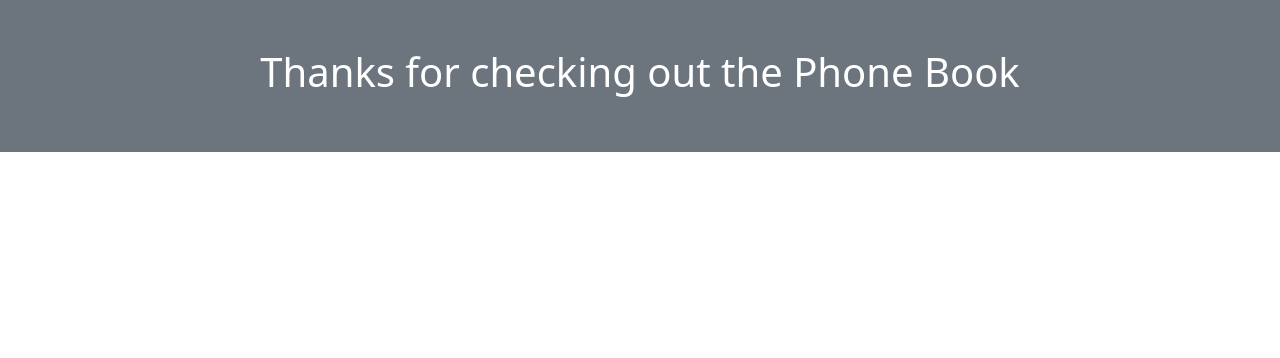
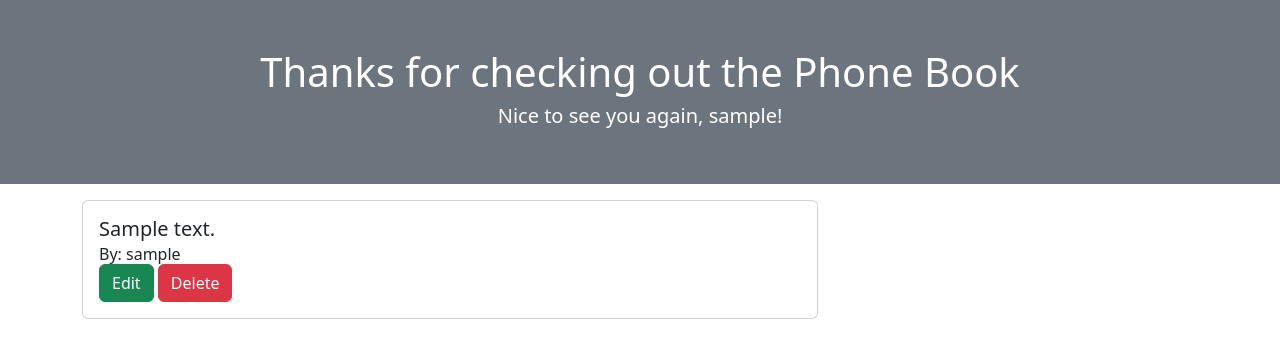
Before and after one commit to Eren-Enou/Flask_Phone_Book, a Flask app: page / in a window 1280 px wide. Shown: the part 56-414 px from the top of the page. Run offline with Flask 3, Linux system fonts and the light colour scheme; a user stored in the database is signed in; tables that the repository leaves empty hold one stand-in row (values such as "Sample post").

Commit message:
updaated forms, models, routes

```diff
--- a/app/forms.py
+++ b/app/forms.py
@@ -23,3 +23,7 @@ class LoginForm(FlaskForm):
     username = StringField('Username', validators=[InputRequired()])
     password = PasswordField('Password', validators=[InputRequired()])
     submit = SubmitField('Log In')
+
+class SearchForm(FlaskForm):
+    search_term = StringField("Search Term")
+    submit = SubmitField("Search")
--- a/app/models.py
+++ b/app/models.py
@@ -13,6 +13,7 @@ class Address(db.Model):
     phone_number = db.Column(db.String(25), nullable=False)
     address = db.Column(db.String(75), nullable=False)
     user_id = db.Column(db.Integer, db.ForeignKey('user.id')) # SQL - FOREIGN KEY(user_id) REFERENCES user(id)
+
 
 
     def __init__(self, **kwargs):
--- a/app/routes.py
+++ b/app/routes.py
@@ -1,7 +1,7 @@
 from app import app, db
 from flask import render_template, redirect, url_for, flash
 # from fake_data import posts
-from app.forms import SignUpForm, LoginForm, AddressForm
+from app.forms import SignUpForm, LoginForm, AddressForm, SearchForm
 from app.models import User, Address
 from flask_login import login_user, logout_user, login_required, current_user
 
@@ -9,7 +9,11 @@ from flask_login import login_user, logout_user, login_required, current_user
 @app.route('/')
 def index():
     addresses = Address.query.all()
-    return render_template('index.html')
+    form = SearchForm()
+    if form.validate_on_submit():
+        search_term = form.search_term.data
+        addresses = db.session.execute(db.select(Address).where((Address.address.ilike(f"%{search_term}%")) | (Address.phone_number.ilike(f"%{search_term}%")))).scalars().all()
+    return render_template('index.html', addresses=addresses, form=form)
 
 
 @app.route('/address', methods=["GET", "POST"])
@@ -82,3 +86,42 @@ def logout():
     logout_user()
     flash("You have logged out", "info")
     return redirect(url_for('index'))
+
+@app.route('/edit/<address_id>', methods=["GET", "POST"])
+@login_required
+def edit_address(address_id):
+    form = AddressForm()
+    address_to_edit = Address.query.get_or_404(address_id)
+    # Make sure that the Address author is the current user
+    if address_to_edit.author != current_user:
+        flash("You do not have permission to edit this post", "danger")
+        return redirect(url_for('index'))
+
+    # If form submitted, update Address
+    if form.validate_on_submit():
+        # update the post with the form data
+        address_to_edit.address = form.address.data
+        address_to_edit.phone_number = form.phone_number.data
+        # Commit that to the database
+        db.session.commit()
+        flash(f"{address_to_edit.address} has been edited!", "success")
+        return redirect(url_for('index'))
+
+    # Pre-populate the form with Address To Edit's values
+    form.address.data = address_to_edit.address
+    form.phone_number.data = address_to_edit.phone_number
+    return render_template('edit.html', form=form, address=address_to_edit)
+
+
+@app.route('/delete/<address_id>')
+@login_required
+def delete_address(address_id):
+    address_to_delete = Address.query.get_or_404(address_id)
+    if address_to_delete.author != current_user:
+        flash("You do not have permission to delete this address", "danger")
+        return redirect(url_for('index'))
+
+    db.session.delete(address_to_delete)
+    db.session.commit()
+    flash(f"{address_to_delete.address} has been deleted", "info")
+    return redirect(url_for('index'))
--- a/app/templates/index.html
+++ b/app/templates/index.html
@@ -4,6 +4,11 @@
 
 {% block header %}
     <h1>Thanks for checking out the Phone Book</h1>
+    {% if current_user.is_authenticated %}
+        <h5>Nice to see you again, {{ current_user.username }}!</h5>
+    {% else %}
+        <h5>Please Sign Up or Log In to Add New Addresses</h5>
+    {% endif %}
 {% endblock %}
 
 {% block content %}
@@ -14,15 +19,10 @@
             {% for address in addresses %}
                 <div class="card mt-3">
                     <div class="row g-0">
-                        <!-- <div class="col-md-4">
-                            <img class="card-img-top" src="{{ post.image_url }}" alt="random">
-                        </div> -->
                         <div class="col-md-8">
                             <div class="card-body">
-                                <!-- <h6 class="card-subtitle text-muted">{{ post.date_created }}</h6> -->
                                 <h5 class="card-title">{{ address.address }}</h5>
-                                <h6 class="card-subtitle">By: {{ address.first_name }}</h6>
-                                <!-- <p class="card-text">{{ post.body }}</p> -->
+                                <h6 class="card-subtitle">By: {{ address.author.username }}</h6>
                                 {% if address.author == current_user %}
                                     <a href="{{ url_for('edit_address', address_id=address.id) }}" class="btn btn-success">Edit</a>
                                     <!-- Button trigger modal -->
@@ -40,7 +40,7 @@
                     <div class="modal-dialog">
                         <div class="modal-content">
                             <div class="modal-header">
-                                <h1 class="modal-title fs-5" id="exampleModalLabel">Delete {{ a.address }}?</h1>
+                                <h1 class="modal-title fs-5" id="exampleModalLabel">Delete {{ address.address }}?</h1>
                                 <button type="button" class="btn-close" data-bs-dismiss="modal" aria-label="Close"></button>
                             </div>
                             <div class="modal-body">
```
Also changed, not shown: migrations/versions/64191fb6f94c_second_migration.py (added, +38 -0 lines), migrations/versions/7065ad3c8d53_initial_migration.py (+13 -5 lines), app.db.
